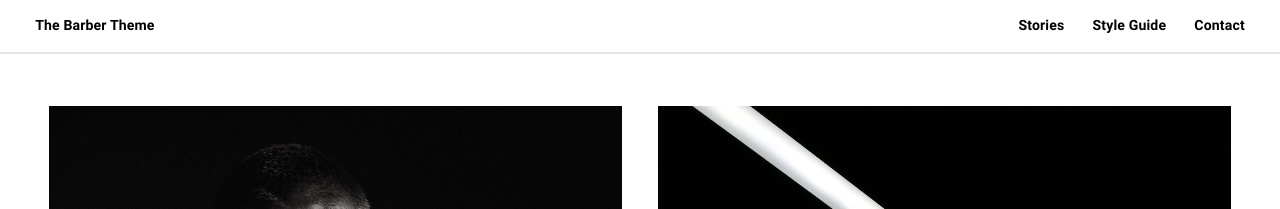
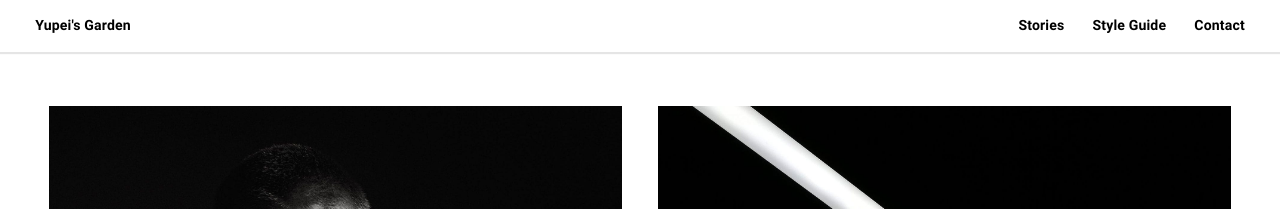
Before and after one commit to ZhongYupei/ZhongYupei.github.io, a Jekyll site: the page built from index.html, in a window 1280 px wide. Shown: the top 209 px of the page. Built offline with Jekyll 4.4.1, drawn with Linux system fonts in a browser that asks for light colours; some web fonts are replaced; the list of posts is cut into pages by our own code.

Commit message:
修改左边上面的标题

```diff
--- a/_config.yml
+++ b/_config.yml
@@ -1,14 +1,14 @@
 # Site/SEO settings
-email: okay@samesies.io
+email: jonpai0225@gmail.com
 baseurl: ""
 permalink: /:year/:month/:day/:title/
 google_analytics:
 
-name: Thomas Vaeth
-title: The Barber Theme
+name: Yupei Zhong
+title: Yupei's Garden
 description: >
   Barber is a blog theme for Jekyll built by Thomas Vaeth for Samesies using HTML, Sass, and JavaScript.
-url: http://barber.samesies.io
+url:
 twitter_username: thomasvaeth
 default_img: /assets/images/seo.jpg
 social:
```
